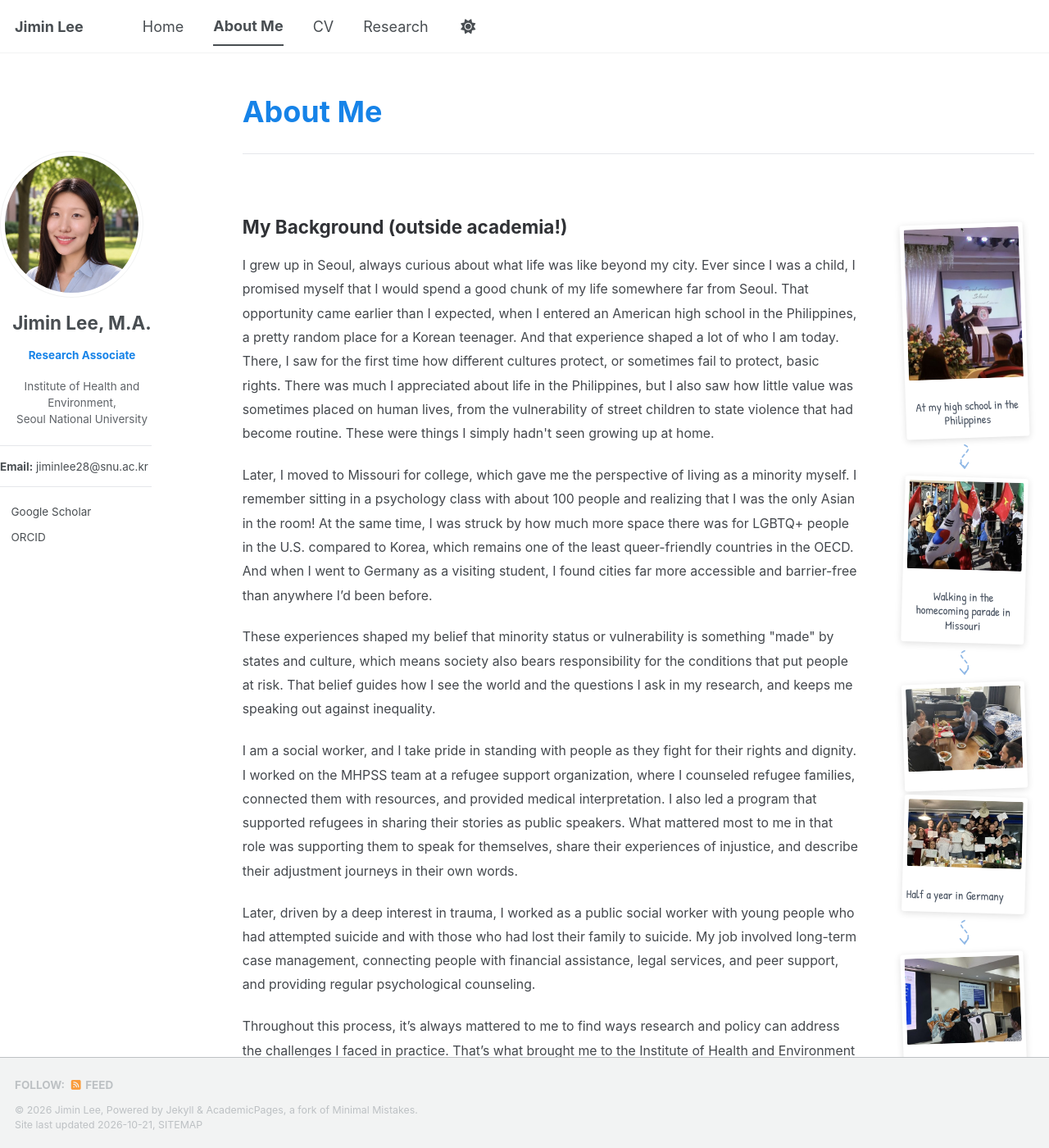
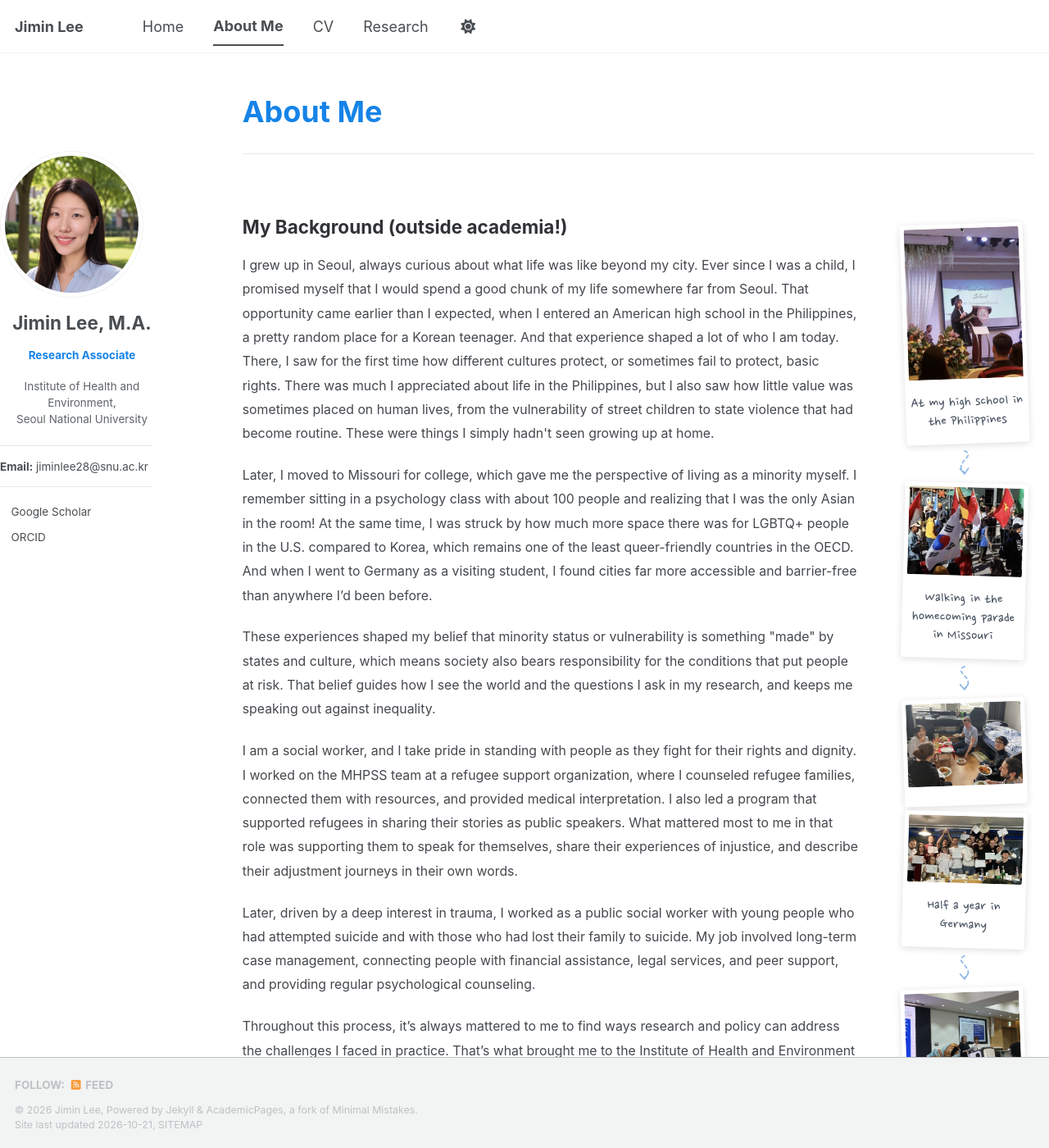
Before and after one commit to jiminlee-research/jiminlee-research.github.io, a Jekyll site: the page built from _pages/about-me.md, in a window 1280 px wide and 1400 px high. Shown: the whole window at 82% size. Built offline with Jekyll 4.4.1, drawn with Linux system fonts in a browser that asks for light colours; a style sheet for code colours, icons or effects is not loaded; some of the changed text lies outside the part shown.

Commit message:
About Me: dotted break before running photos aligned with Small Memorable Details; centered captions; Nanum Pen Script
Co-Authored-By: Claude Opus 5.5 <noreply@anthropic.com>
Claude-Session: https://claude.ai/code/session_01GYaXMgFYpFz8tBfJmAVwxN

```diff
--- a/_pages/about-me.md
+++ b/_pages/about-me.md
@@ -71,23 +71,26 @@ author_profile: true
 .about-layout { display:grid; grid-template-columns:minmax(0,1fr) 170px; gap:2.4rem; align-items:start; }
 .about-layout .about-section { margin-top:0; }
 .about-timeline { display:flex; flex-direction:column; align-items:center; padding-top:3.2rem; }
-.tl-photo { margin:0; width:150px; background:#fff; padding:5px 5px 6px; box-shadow:0 2px 8px rgba(0,0,0,.13); border-radius:3px; }
+.tl-photo { display:block !important; margin:0; width:150px; background:#fff; padding:5px 5px 6px; box-shadow:0 2px 8px rgba(0,0,0,.13); border-radius:3px; }
 .tl-photo img { width:100%; display:block; border-radius:2px; }
-.tl-photo figcaption { font-family:'Patrick Hand',cursive; font-size:.8rem; line-height:1.2; color:#4b5563; text-align:center; margin-top:.35rem; }
+.tl-photo figcaption { font-family:'Nanum Pen Script',cursive; font-size:1.05rem; line-height:1.2; color:#4b5563; text-align:center !important; width:100%; margin-top:.35rem; }
 .tl-photo.tl-pair { margin-bottom:.5rem; }
 .tilt-l { transform:rotate(-2deg); }
 .tilt-r { transform:rotate(1.6deg); }
+.tl-dots { display:flex; flex-direction:column; align-items:center; gap:9px; margin:0 0 1.2rem; }
+.tl-dots span { width:5px; height:5px; border-radius:50%; background:#8fb8e6; }
+.tl-second { padding-top:0; }
 .tl-arrow { width:46px; height:36px; margin:.35rem 0; overflow:visible; }
 .tl-arrow path { fill:none; stroke:#8fb8e6; stroke-width:2.2; stroke-linecap:round; stroke-linejoin:round; stroke-dasharray:5 5; }
 .tl-arrow path + path { stroke-dasharray:none; }
 @media (max-width:900px){
   .about-layout { grid-template-columns:1fr; }
   .about-timeline { flex-direction:row; flex-wrap:wrap; justify-content:center; gap:1rem; padding-top:0; }
-  .tl-arrow { display:none; }
+  .tl-arrow, .tl-dots { display:none; }
   .tl-photo { width:140px; }
 }
 </style>
-<link href="https://fonts.googleapis.com/css2?family=Patrick+Hand&display=swap" rel="stylesheet">
+<link href="https://fonts.googleapis.com/css2?family=Nanum+Pen+Script&display=swap" rel="stylesheet">
 
 <div class="about-page">
 
@@ -112,14 +115,6 @@ author_profile: true
 
 <p>Throughout this process, it’s always mattered to me to find ways research and policy can address the challenges I faced in practice. That’s what brought me to the Institute of Health and Environment at Seoul National University, where I now devote myself to policy analysis and developing actionable recommendations.</p>
 
-<h2>Small Memorable Details</h2>
-
-<p>Besides living abroad, I've traveled to over 20 countries since I turned 20, sometimes alone and sometimes with others. I’ve always believed in the value of self-reliance and learning through travel, so I made a point of funding every trip myself. What I enjoy most wherever I go is having conversations with people from all walks of life. I believe a good conversation is a lot like reading a good book. In that sense, traveling is an important way for me to absorb different ways of thinking across cultures and sharpen my own.</p>
-
-<p>I also love going for a morning run, wherever I am. Last year, when I spent 12 days solo in Sydney, I’d wake up early, run through Hyde Park, grab a pie to go, and start my day sitting on the grass watching the sunrise. It lets me see a different side of a place and sets a positive tone for the day. Running and sports are good hobbies of mine, but they're also some of the most effective ways I manage my mental health. Especially when something is on my mind, I make sure to spend enough time moving my body and meditating to find my balance again.</p>
-
-<p>Another word that describes me is “supporter.” Outside of work, a lot of my close friends come to me when they need to talk things through. I think it’s partly because I’m happy to be there for them, and partly because I always remind people how important it is to ask for help. I believe protecting anyone’s mental health and dignity takes real support and true companionship. As public care safety nets become more important than personal networks, <strong>I hope public “supporters” will become even more accessible and dependable for everyone, no matter their background.</strong></p>
-
 </section>
 <aside class="about-timeline" aria-label="Photos from my journey">
 <figure class="tl-photo tilt-l"><img src="/images/about/hs.jpg" alt="At my high school in the Philippines" loading="lazy"><figcaption>At my high school in the Philippines</figcaption></figure>
@@ -132,11 +127,26 @@ author_profile: true
 <figure class="tl-photo tilt-l"><img src="/images/about/mhark.jpg" alt="At the symposium of Mental Health Advancement for Refugees in Korea" loading="lazy"><figcaption>At the symposium of Mental Health Advancement for Refugees in Korea</figcaption></figure>
 <svg class="tl-arrow" viewBox="0 0 60 46" aria-hidden="true"><path d="M30 3 C 50 12, 10 22, 30 38" /><path d="M23 32 L30 40 L36 31" /></svg>
 <figure class="tl-photo tilt-r"><img src="/images/about/desk.jpg" alt="My desk at Dongjak Community Mental Health Center" loading="lazy"><figcaption>My desk at Dongjak Community Mental Health Center</figcaption></figure>
-<svg class="tl-arrow" viewBox="0 0 60 46" aria-hidden="true"><path d="M30 3 C 10 12, 50 22, 30 38" /><path d="M23 32 L30 40 L36 31" /></svg>
+</aside>
+</div>
+<div class="about-layout">
+<section class="about-section">
+<h2>Small Memorable Details</h2>
+
+<p>Besides living abroad, I've traveled to over 20 countries since I turned 20, sometimes alone and sometimes with others. I’ve always believed in the value of self-reliance and learning through travel, so I made a point of funding every trip myself. What I enjoy most wherever I go is having conversations with people from all walks of life. I believe a good conversation is a lot like reading a good book. In that sense, traveling is an important way for me to absorb different ways of thinking across cultures and sharpen my own.</p>
+
+<p>I also love going for a morning run, wherever I am. Last year, when I spent 12 days solo in Sydney, I’d wake up early, run through Hyde Park, grab a pie to go, and start my day sitting on the grass watching the sunrise. It lets me see a different side of a place and sets a positive tone for the day. Running and sports are good hobbies of mine, but they're also some of the most effective ways I manage my mental health. Especially when something is on my mind, I make sure to spend enough time moving my body and meditating to find my balance again.</p>
+
+<p>Another word that describes me is “supporter.” Outside of work, a lot of my close friends come to me when they need to talk things through. I think it’s partly because I’m happy to be there for them, and partly because I always remind people how important it is to ask for help. I believe protecting anyone’s mental health and dignity takes real support and true companionship. As public care safety nets become more important than personal networks, <strong>I hope public “supporters” will become even more accessible and dependable for everyone, no matter their background.</strong></p>
+
+</section>
+<aside class="about-timeline tl-second" aria-label="More photos">
+<div class="tl-dots" aria-hidden="true"><span></span><span></span><span></span></div>
 <figure class="tl-photo tilt-l"><img src="/images/about/sydney.jpg" alt="Running in Sydney!" loading="lazy"><figcaption>Running in Sydney!</figcaption></figure>
 <svg class="tl-arrow" viewBox="0 0 60 46" aria-hidden="true"><path d="M30 3 C 50 12, 10 22, 30 38" /><path d="M23 32 L30 40 L36 31" /></svg>
 <figure class="tl-photo tilt-r"><img src="/images/about/marathon.jpg" alt="Running a race in Seoul" loading="lazy"><figcaption>Running a race in Seoul</figcaption></figure>
 </aside>
+
 </div>
 
 </div>
```
